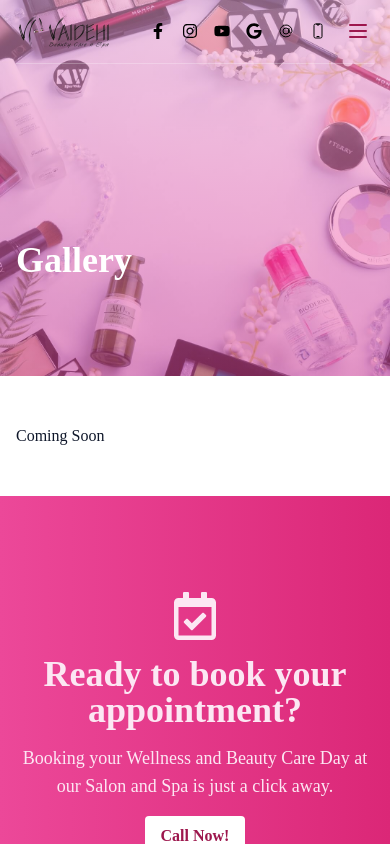
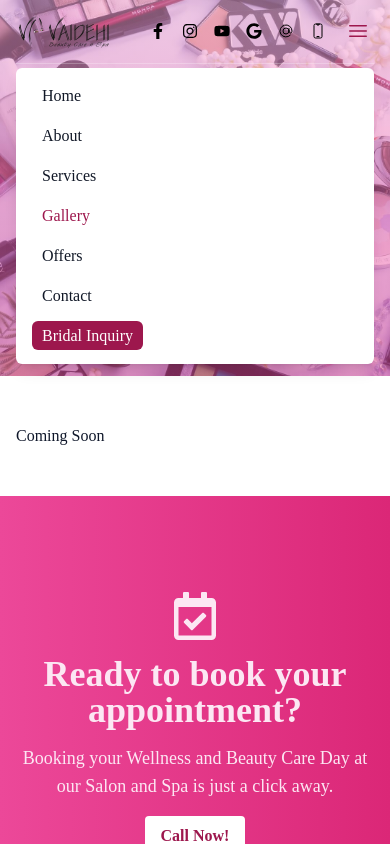
Before and after one commit to vikasbhvsr/vbc, a Next.js app: page /gallery in a window 390 px wide. Both pictures are taken after a click on the button 358 px from the left and 31 px from the top of the page. Shown: the top 844 px of the page. Built offline with nearby package versions, Linux system fonts and the light colour scheme.

Commit message:
mobile navigation implemented

```diff
--- a/components/Nav.js
+++ b/components/Nav.js
@@ -8,6 +8,7 @@ export default function Nav() {
   const router = useRouter();
 
   const [isSticky, setSticky] = useState(false);
+  const [mobileNavShown, setMobileNavShown] = useState(false);
 
   const handleScroll = () => {
     const offset = window.scrollY;
@@ -18,13 +19,18 @@ export default function Nav() {
     }
   };
 
+  const handleMobileNavShown = () => {
+    setMobileNavShown(!mobileNavShown);
+  }
+
   useEffect(() => {
+    router.events.on('routeChangeStart', handleMobileNavShown);
     window.addEventListener('scroll', handleScroll);
     return () => {
+      router.events.off('routeChangeStart', handleMobileNavShown);
       window.removeEventListener('scroll', () => handleScroll);
     };
-  }, []);
-
+  }, [mobileNavShown, router.asPath]);
 
   return (
     <header>
@@ -41,14 +47,8 @@ export default function Nav() {
                 height='60'
                 className='object-contain w-24 sm:w-32'
               />
-              {/* <h1 className=' text-xl md:text-2xl font-extrabold uppercase tracking-widest text-center'>
-                Vaidehi
-                <span className='block text-xs tracking-wide'>
-                  Beauty Care & Spa
-                </span>
-              </h1> */}
             </Link>
-            <ul className='hidden md:flex flex-wrap space-x-2'>
+            <ul className={`${mobileNavShown ? '' : 'hidden'} absolute top-16 left-0 right-0 bg-white rounded-md shadow-lg p-4 space-y-4 md:top-0 md:p-0 md:relative md:bg-transparent md:shadow-none md:flex md:flex-wrap md:space-y-0 md:space-x-2`}>
               {navItems.map((navItem, index) => (
                 <li key={index}>
                   <Link href={navItem.link}
@@ -67,27 +67,19 @@ export default function Nav() {
             </ul>
             <div className='flex flex-row flex-wrap items-center space-x-4 md:hidden'>
               <Social />
-              <button className='text-md p-1 -m-1 rounded-md hover:text-pink-800 focus:outline-none focus:text-pink-800 transition duration-300'>
-                <svg
-                  className='h-6 w-6'
-                  xmlns='http://www.w3.org/2000/svg'
-                  fill='none'
-                  viewBox='0 0 24 24'
-                  stroke='currentColor'
-                >
-                  <path
-                    strokeLinecap='round'
-                    strokeLinejoin='round'
-                    strokeWidth='2'
-                    d='M4 6h16M4 12h16M4 18h16'
-                  />
+              <button
+                onClick={handleMobileNavShown}
+                key={router.asPath}
+                className='text-md p-1 -m-1 rounded-md hover:text-pink-800 focus:outline-none focus:text-pink-800 transition duration-300'>
+                <svg xmlns="http://www.w3.org/2000/svg" fill="none" viewBox="0 0 24 24" strokeWidth={1.5} stroke="currentColor" className="w-6 h-6">
+                  <path strokeLinecap="round" strokeLinejoin="round" d="M3.75 6.75h16.5M3.75 12h16.5m-16.5 5.25h16.5" />
                 </svg>
               </button>
             </div>
           </nav>
         </div>
-      </div>
-    </header>
+      </div >
+    </header >
   );
 }
 
--- a/components/Social.js
+++ b/components/Social.js
@@ -2,7 +2,7 @@ import Link from 'next/link';
 
 export default function Social({ mode }) {
     return (
-        < ul className={`inline-flex items-center space-x-4 ${mode === 'light' ? 'text-white' : 'text-black'}`}>
+        <ul className={`inline-flex items-center space-x-4 ${mode === 'light' ? 'text-white' : 'text-black'}`}>
             {
                 socialPlatforms.map((socialPlatform, index) => (
                     <li key={index} className={`transition duration-300 ${mode === 'light' ? '' : 'hover:text-pink-800'}`}>
@@ -16,7 +16,7 @@ export default function Social({ mode }) {
                     </li>
                 ))
             }
-        </ul >
+        </ul>
     );
 }
 
--- a/pages/_document.js
+++ b/pages/_document.js
@@ -19,6 +19,8 @@ export default function Document() {
                 <meta property='twitter:title' content='Vaidehi Beauty Care & Spa' />
                 <meta property='twitter:description' content='Vaidehi Beauty Care & Spa has been offering beauty services to the lovely ladies in Ahmedabad since 1991. We provide Laser Treatment, Hair Removal Services, Facial, Bridal and many more' />
                 <meta property="twitter:image" content="https://www.vaidehibeautycare.com/api/og" />
+
+                <meta name="theme-color" content="#ec4899" />
 
                 <Script
                     id='google-tag-manager'
--- a/pages/gallery.js
+++ b/pages/gallery.js
@@ -7,6 +7,10 @@ export default function Gallery() {
     <>
       <Head>
         <title>Gallery | Vaidehi Beauty Care</title>
+        <meta
+          property="og:image"
+          content="https://www.vaidehibeautycare.com/api/og?title=Contact | Vaidehi Beauty Care"
+        />
       </Head>
       <Subheader title='Gallery' image='/images/makeup-kit.jpg' />
       <section className='py-12 px-4'>
```
